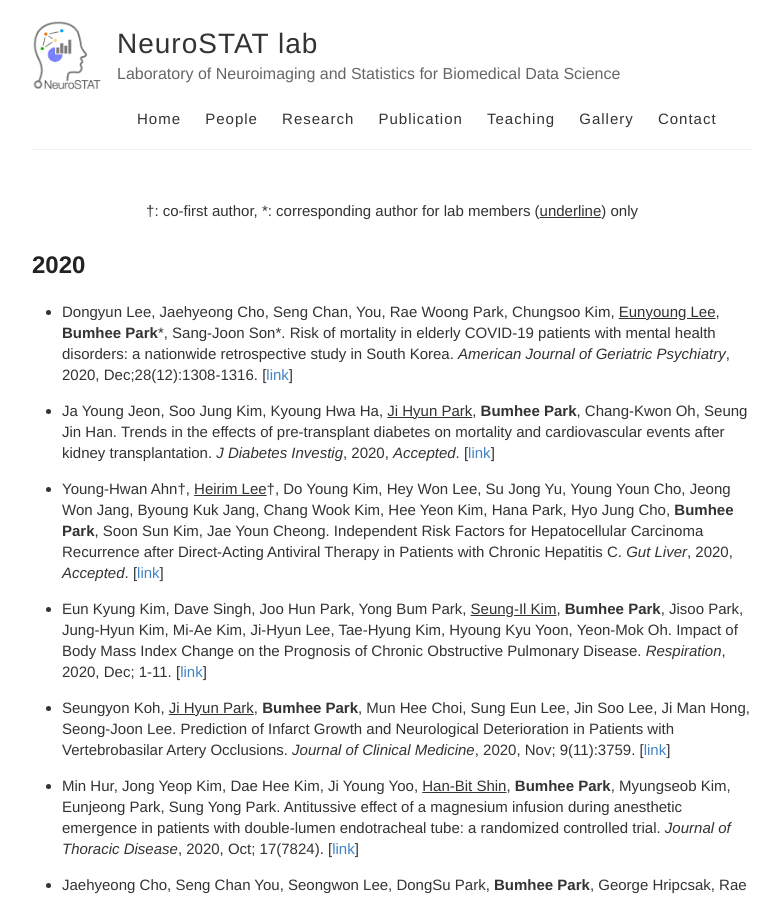
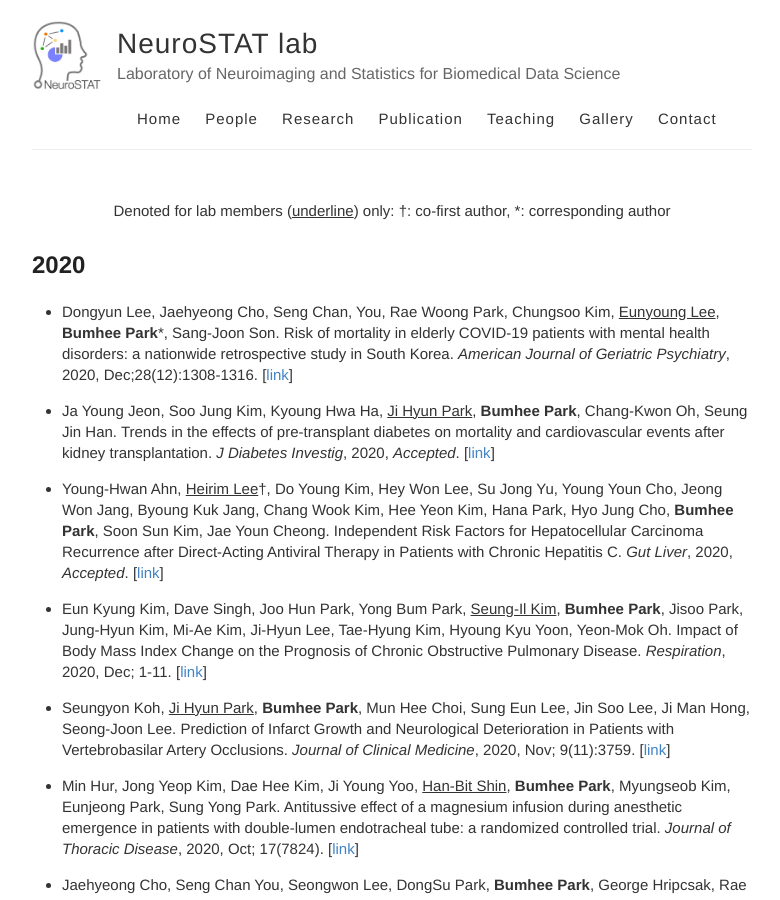
Before and after one commit to neurostat-lab/neurostat-lab.github.io, a Jekyll site: the page built from publication.md, in a window 1280 px wide and 900 px high. Shown: the whole window, without its empty margins (248-1028 px from the left). Built offline with Jekyll 4.4.1, drawn with Linux system fonts in a browser that asks for light colours; some of the changed text lies outside the part shown.

Commit message:
Update publication.md

```diff
--- a/publication.md
+++ b/publication.md
@@ -3,14 +3,14 @@ layout: default
 is_contact: true
 ---
 
-<center> <sup>†</sup>: co-first author, <sup>*</sup>: corresponding author for lab members (<U>underline</U>) only </center>
+<center> Denoted for lab members (<U>underline</U>) only: <sup>†</sup>: co-first author, <sup>*</sup>: corresponding author  </center>
 
 ## 2020
-* Dongyun Lee, Jaehyeong Cho, Seng Chan, You, Rae Woong Park, Chungsoo Kim, <U>Eunyoung Lee</U>, **Bumhee Park**<sup>*</sup>, Sang-Joon Son<sup>*</sup>. Risk of mortality in elderly COVID-19 patients with mental health disorders: a nationwide retrospective study in South Korea. _American Journal of Geriatric Psychiatry_, 2020, Dec;28(12):1308-1316. \[[link](https://www.sciencedirect.com/science/article/pii/S106474812030498X?via%3Dihub)\]
+* Dongyun Lee, Jaehyeong Cho, Seng Chan, You, Rae Woong Park, Chungsoo Kim, <U>Eunyoung Lee</U>, **Bumhee Park**<sup>*</sup>, Sang-Joon Son. Risk of mortality in elderly COVID-19 patients with mental health disorders: a nationwide retrospective study in South Korea. _American Journal of Geriatric Psychiatry_, 2020, Dec;28(12):1308-1316. \[[link](https://www.sciencedirect.com/science/article/pii/S106474812030498X?via%3Dihub)\]
 
 * Ja Young Jeon, Soo Jung Kim, Kyoung Hwa Ha, <U>Ji Hyun Park</U>, **Bumhee Park**, Chang-Kwon Oh, Seung Jin Han. Trends in the effects of pre-transplant diabetes on mortality and cardiovascular events after kidney transplantation. _J Diabetes Investig_, 2020, _Accepted_. \[[link](https://onlinelibrary.wiley.com/doi/10.1111/jdi.13397)\]
 
-* Young-Hwan Ahn<sup>†</sup>, <U>Heirim Lee</U><sup>†</sup>, Do Young Kim, Hey Won Lee, Su Jong Yu, Young Youn Cho, Jeong Won Jang, Byoung Kuk Jang, Chang Wook Kim, Hee Yeon Kim, Hana Park, Hyo Jung Cho, **Bumhee Park**, Soon Sun Kim, Jae Youn Cheong. Independent Risk Factors for Hepatocellular Carcinoma Recurrence after Direct-Acting Antiviral Therapy in Patients with Chronic Hepatitis C. _Gut Liver_, 2020, _Accepted_. \[[link](http://www.gutnliver.org/journal/view.html?doi=10.5009/gnl20151)\]
+* Young-Hwan Ahn, <U>Heirim Lee</U><sup>†</sup>, Do Young Kim, Hey Won Lee, Su Jong Yu, Young Youn Cho, Jeong Won Jang, Byoung Kuk Jang, Chang Wook Kim, Hee Yeon Kim, Hana Park, Hyo Jung Cho, **Bumhee Park**, Soon Sun Kim, Jae Youn Cheong. Independent Risk Factors for Hepatocellular Carcinoma Recurrence after Direct-Acting Antiviral Therapy in Patients with Chronic Hepatitis C. _Gut Liver_, 2020, _Accepted_. \[[link](http://www.gutnliver.org/journal/view.html?doi=10.5009/gnl20151)\]
 
 * Eun Kyung Kim, Dave Singh, Joo Hun Park, Yong Bum Park, <U>Seung-Il Kim</U>, **Bumhee Park**, Jisoo Park, Jung-Hyun Kim, Mi-Ae Kim, Ji-Hyun Lee, Tae-Hyung Kim, Hyoung Kyu Yoon, Yeon-Mok Oh. Impact of Body Mass Index Change on the Prognosis of Chronic Obstructive Pulmonary Disease. _Respiration_, 2020, Dec; 1-11. \[[link](https://www.karger.com/Article/Abstract/511022)\]
 
@@ -53,7 +53,7 @@ prediction of malignant cerebral edema in ischemic stroke: an observational stud
 
 * Seong-Joon Lee, Ji Man Hong, Jin Wook Choi, <U>Ji Hyun Park</U>, **Bumhee Park**, Dong-Hun Kang, Yong-Won Kim, Yong-Sun Kim, Jeong-Ho Hong, Joonsang Yoo, Chang-Hyun Kim, Sung-Il Sohn, Yang-Ha Hwang, Jin Soo Lee. Predicting Endovascular Treatment Outcomes in Acute Vertebrobasilar Artery Occlusion: A Model to Aid Patient Selection from the ASIAN KR Registry. _Radiology_, 2020, 191227. \[[link](https://pubs.rsna.org/doi/abs/10.1148/radiol.2020191227)\]
 
-* Hyun Woong Roh, Chang Hyung Hong, Hyun Kook Lim, Ki Jung Chang, Haena Kim, Na-Rae Kim, Jin Wook Choi, Kang Soo Lee, Sun-Mi Cho, **Bumhee Park**<sup>*</sup>, Sang Joon Son<sup>*</sup>. A 12-week multidomain intervention for late-life depression: a community-based randomized controlled trial. _Journal of Affective Disorders_, 2020,  263, 437-444. \[[link](https://www.sciencedirect.com/science/article/abs/pii/S0165032719315198)\]
+* Hyun Woong Roh, Chang Hyung Hong, Hyun Kook Lim, Ki Jung Chang, Haena Kim, Na-Rae Kim, Jin Wook Choi, Kang Soo Lee, Sun-Mi Cho, **Bumhee Park**<sup>*</sup>, Sang Joon Son. A 12-week multidomain intervention for late-life depression: a community-based randomized controlled trial. _Journal of Affective Disorders_, 2020,  263, 437-444. \[[link](https://www.sciencedirect.com/science/article/abs/pii/S0165032719315198)\]
 
 * Do Jung Kim, Sak Lee, Hyun-Chel Joo, <U>Heirim Lee</U>, **Bumhee Park**, Young-Nam Youn, Kyung-Jong Yoo, Seung Hyun Lee. Effect of Pulmonary Hypertension on Clinical Outcomes in Patients with Rheumatic Mitral Stenosis. _The Annals of Thoracic Surgery_, 2020, 109(2), 496-503. \[[link](https://www.sciencedirect.com/science/article/pii/S0003497519310434)\]
 
```
